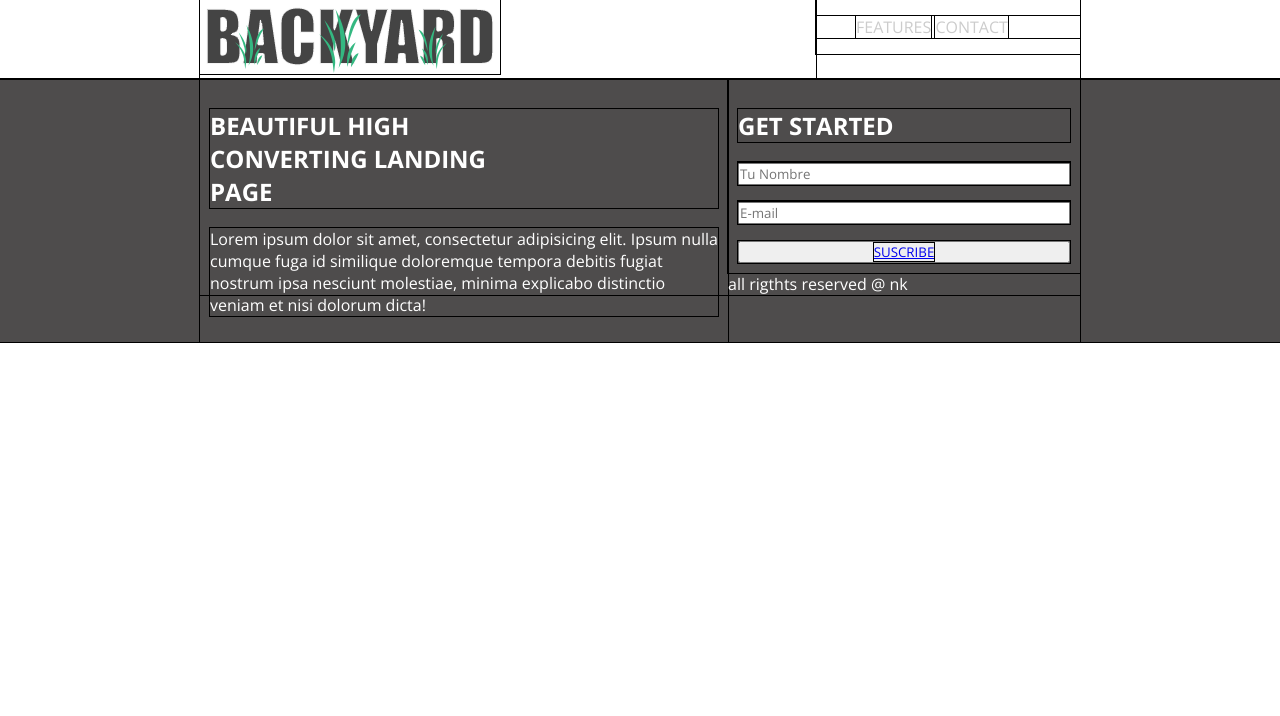
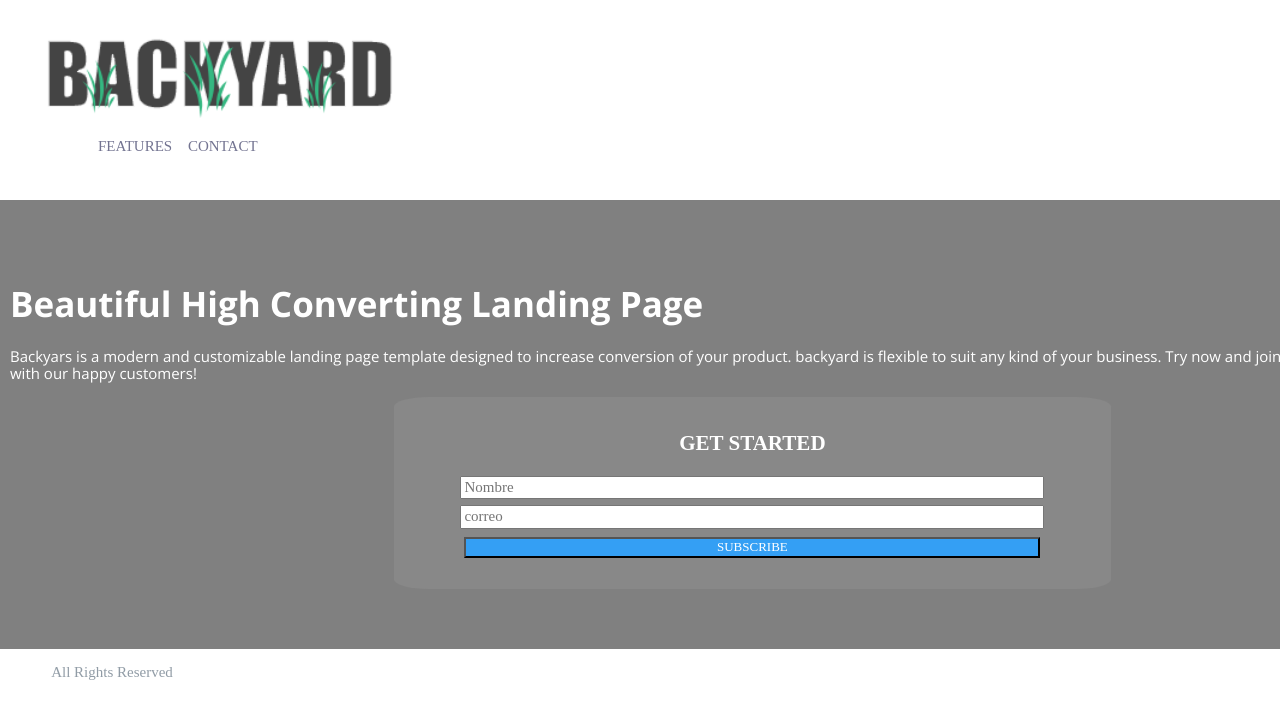
Before and after one commit to paulita-b20/backyard, a plain HTML site: page index.html in a window 1280 px wide. Drawn offline with nearby package versions, Linux system fonts and the light colour scheme.

Commit message:
subiendo archivos2

```diff
--- a/css/main.css
+++ b/css/main.css
@@ -1,80 +1,104 @@
 /* Tu CSS va aqui */
-* {
-outline: 1px solid black;
-font-family: "Open Sans", sans-serif;
+/* Tu CSS va aqui */
+
+
+
+header{
+	padding: 30px 40px;
 }
-body{
-    margin: 0;
-    padding: 0;
-    color: #fff;
+
+.logo{
+	width: 30%;
+	min-width: 15%;
 }
-.container{
-    margin: 0 200px;
+
+ul, li,  a {
+	text-decoration: none;
+	list-style: none;
+	display: inline-block;
+    text-align: center;
+	color: #737491;
+	font-size: 15px;
+	margin-left: 6px;
+
 }
-.col-8{
-    width: 70%;
+
+.fondo{
+	background-color: gray;
+	background-repeat: no-repeat;
+	background-size: cover;
+	width: 100%;
+	font-size: 18px;
+	padding: 60px 10px;
+
 }
-.col-4{
-    width: 30%;
-    float: right;
+
+.titulo{
+	font-size: 35px;
 }
-.col-4 ul{
-    list-style: none;
+
+.descripcion{
+	color: #FFFFFF;
+	font-size: 15px;
+	font-family: 'Open Sans';
+
 }
-.col-4 li{
-    display: inline-block;
-}
-.col-4 a{
-    text-decoration: none;
-    color: #ccc;
-}
-.col-8, .col-4{
-    display: inline-block;
-}
-.texto,.formulario {
-    right: 30px;
-}
-section {
-    background:#4e4c4c;
-}
-/*-------section----------*/
 
-.texto{
-    width: 60%;
+.get{
+	width: 50%;
+	min-width: 30%;
+	background-color: #888888;
+	border-radius: 5%;
+	padding: 1% 3% 2% 3%;
+	text-align: center;
+	margin-left: 30%;
 }
 .formulario{
-    width: 40%;
-    float: right;
+	color: #FFFFFF;
+}
+input, textarea{
+	width: 90%;
+	margin-bottom: 6px;
+	font-size: 15px;
 
 }
-.clearfix{
-    display: table;
-}
-.clearfix:after{
-    content: " ";
-}
-.texto, .formulario{
-    float:left;
-    box-sizing: border-box;
-    padding: 10px;
-}
-.formulario input, .formulario button{
-    width: 100%;
-    padding: 0px;
-    box-sizing: border-box;
+
+#boton{
+	background-color: #349FF4;
+	font-size: 13px;
+	color: #FFFFFF;
 }
 
-.@media(max-width:900px) {
-.container {
-    width:800px;
-    text-align:center;
-    margin:0 auto;
-    }
+footer{
+	color: #919CA6;
+	font-size: 15px;
+	padding-left: 4%;
 }
 
 
-.@media(max-width:700%) {
-    .container {
-        width:100%;
-    }
+@media (min-width: 535px) and (max-width: 824px){
+
+
+.logo{
+	width: 25%;
 }
+
+ul, li,  a {
+	 color: #A67798;
+	 font-size: 13px;
+}
+
+
+.descripcion{
+	color: #FFB8EA;
+}
+
+.get{
+	width: 50%;
+	background-color: #1F5562;
+}
+.formulario{
+	color:#77D5C3;
+}
+
+}
--- a/index.html
+++ b/index.html
@@ -3,51 +3,57 @@
 <head>
 	<meta charset="UTF-8">
 	<title>Backyard: Descubriendo Breakpoints</title>
+	<link rel="stylesheet" type="text/css" href="css/grilla.css">
+	<link rel="stylesheet" type="text/css" href="css/normalize.css">
 	<link href='https://fonts.googleapis.com/css?family=Open+Sans:400,700,400italic' rel='stylesheet' type='text/css'>
 	<link href='https://fonts.googleapis.com/css?family=Courgette' rel='stylesheet' type='text/css'>
+
 	<link rel="stylesheet" href="css/main.css">
 </head>
 <body>
 	<header>
-  <div class="container">
-       <div class="col-8">
-        <img src="image/logo2.png" alt="">
+		<div class="row">
+			<div class="column  medium-6 large-6 ">
+				<img class="logo" src="image/logo2.png">
 			</div>
-    <div class="col-4">
+			<nav class="column small-6 medium-6 large-6">
 				<ul>
-        <li><a href="#">FEATURES</a></li>
+					<li><a href="">FEATURES</a></li>
 					<li><a href="">CONTACT</a></li>
 				</ul>
-    </div>
+			</nav>
 		</div>
 	</header>
 
-<!-----section----->
-
-<section>
-   <div class="container clearfix" >
-
-       <div class="texto">
-           <h1>BEAUTIFUL HIGH <br> CONVERTING LANDING <br>
-           PAGE</h1>
-           <P>Lorem ipsum dolor sit amet, consectetur adipisicing elit. Ipsum nulla cumque fuga id similique doloremque tempora debitis fugiat nostrum ipsa nesciunt molestiae, minima explicabo distinctio veniam et nisi dolorum dicta!</P>
+	<section class="primera-parte">
+		<div class="fondo">
+			<div class="row">
+				<div class="column medium-6 large-6">
+					<div class="descripcion">
+						<h1 class="titulo">Beautiful High Converting Landing Page</h1>
+						<p>Backyars is a modern and customizable landing page template designed to increase conversion of your product. backyard is flexible to suit any kind of your business. Try now and join with our happy customers!</p>
 					</div>
-       <div class="formulario" >
-           <h2>GET STARTED</h2>
-           <p>
-           <input type="text" placeholder="Tu Nombre">
-           </p>
-           <p>
-           <input type="text" placeholder="E-mail">
-           </p>
-           <button class="botton">
-           <a href="#">SUSCRIBE</a>
-           </button>
 				</div>
-     <footer>
-         all rigthts reserved @ nk
-     </footer>
+				<div class="column medium-6 large-6">
+					<div class="get">
+						<h3 class="formulario">GET STARTED</h3>
+						<form action="">
+							<input type="text" name="Nombre" placeholder="Nombre" size="20">
+							<input type="text" name="correo" placeholder="correo" size="20">
+							<input type="button" value="SUBSCRIBE" id="boton" size="30">
+						</form>
+					</div>
+				</div>
+			</div>
 		</div>
 	</section>
+
+	<footer>
+		<div class="row">
+			<div class="column medium-12 large-12">
+				<p>All Rights Reserved</p>
+			</div>
+		</div>
+	</footer>
 </body>
 </html>
```
Lines whose indentation alone changed are shown as unchanged.
